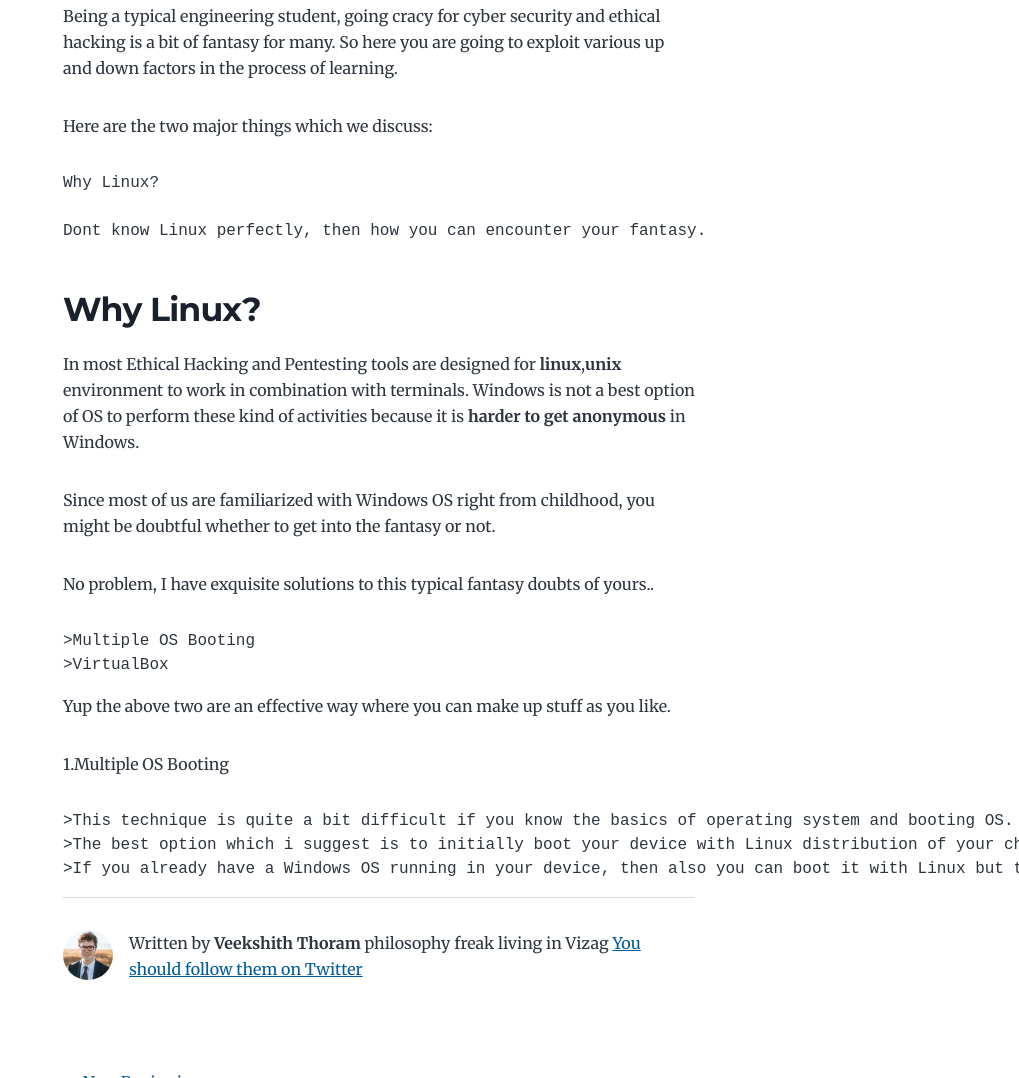
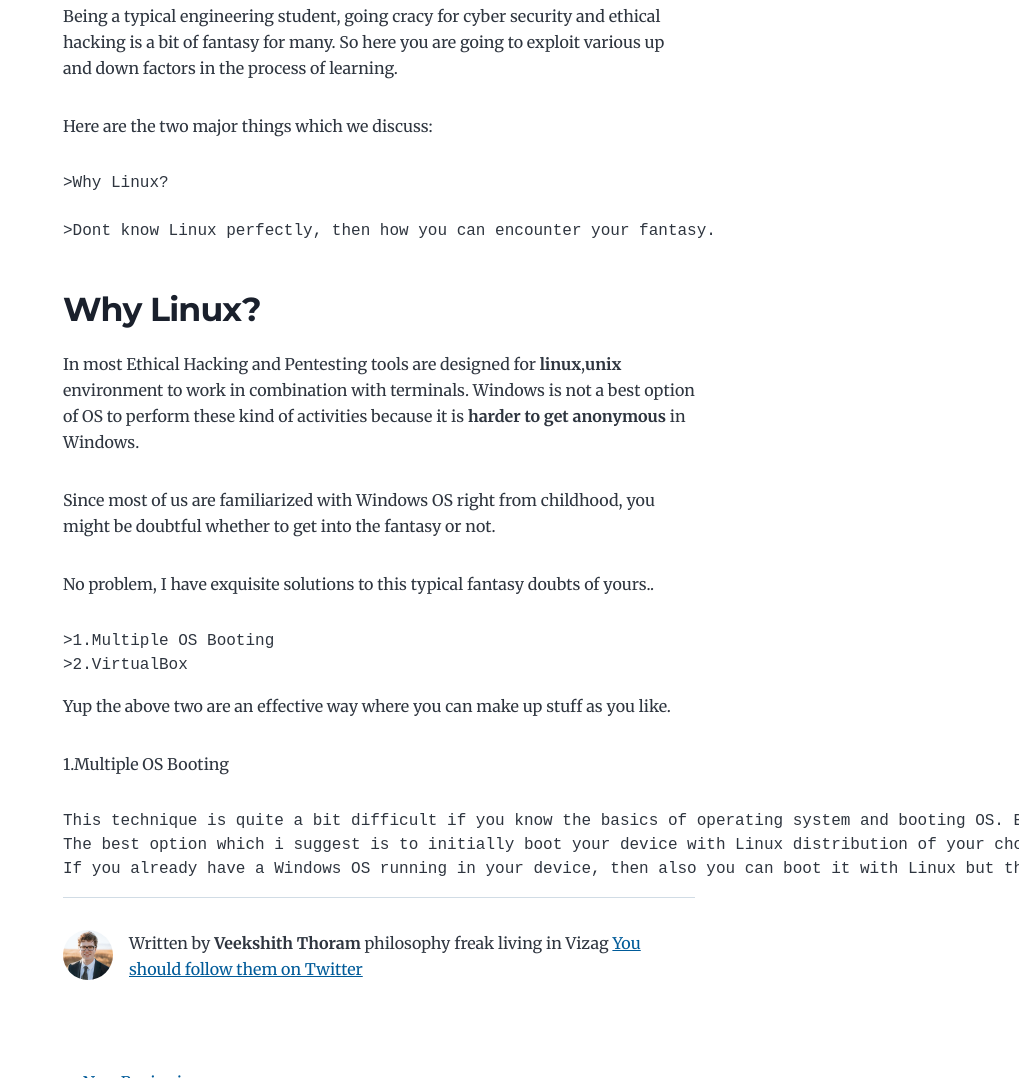
Before and after one commit to Veekshith-Thoram/demo-blog, a Gatsby site: page /demo-blog/ in a window 1280 px wide. Shown: the part 237-1315 px from the top of the page, without its empty margins (261-1280 px from the left). Built offline with nearby package versions, Linux system fonts and the light colour scheme; Gatsby itself is replaced by a stand-in of ours; some packages are replaced by stand-ins of ours; code samples lack their colours.

Commit message:
updating paragraphs

```diff
--- a/content/blog/demo-blog/index.md
+++ b/content/blog/demo-blog/index.md
@@ -8,9 +8,9 @@ Being a typical engineering student, going cracy for cyber security and ethical
 
 Here are the two major things which we discuss:
 
-    Why Linux?
+    >Why Linux?
 
-    Dont know Linux perfectly, then how you can encounter your fantasy.
+    >Dont know Linux perfectly, then how you can encounter your fantasy.
 
 ## Why Linux?
 
@@ -21,13 +21,13 @@ Since most of us are familiarized with Windows OS right from childhood, you migh
 
 No problem, I have exquisite solutions to this typical fantasy doubts of yours..
 
-    >Multiple OS Booting
-    >VirtualBox
+    >1.Multiple OS Booting
+    >2.VirtualBox
 
 Yup the above two are an effective way where you can make up stuff as you like.
 
 1.Multiple OS Booting
 
-    >This technique is quite a bit difficult if you know the basics of operating system and booting OS. Booting is simply installing an OS into your PC or Laptop. Whereas Multiple Booting refers to Installing Multiple OS softwares into your device.
-    >The best option which i suggest is to initially boot your device with Linux distribution of your choice because Linux OS boot partition is more efficient compared to that of Windows. So by doing it like this way, there is more data security and more chances of data recovery.
-    >If you already have a Windows OS running in your device, then also you can boot it with Linux but there is a chance that if the booting process is interrupted in between, the data stored previously may be dislocated. >So here we have an alternative to still install **Linux into your Windows** which is our Main Interest here.
+    This technique is quite a bit difficult if you know the basics of operating system and booting OS. Booting is simply installing an OS into your PC or Laptop. Whereas Multiple Booting refers to Installing Multiple OS softwares into your device.
+    The best option which i suggest is to initially boot your device with Linux distribution of your choice because Linux OS boot partition is more efficient compared to that of Windows. So by doing it like this way, there is more data security and more chances of data recovery.
+    If you already have a Windows OS running in your device, then also you can boot it with Linux but there is a chance that if the booting process is interrupted in between, the data stored previously may be dislocated. So here we have an alternative to still install **Linux into your Windows** which is our Main Interest here.
```
